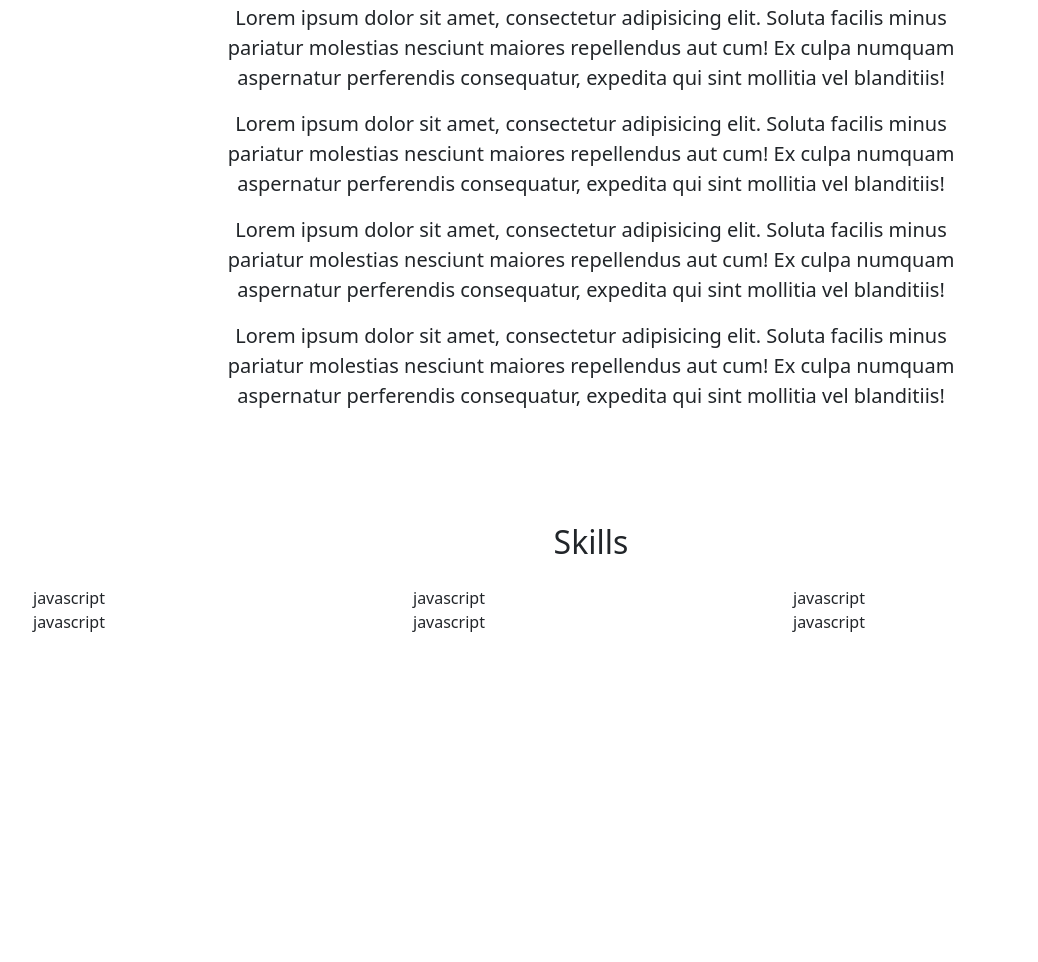
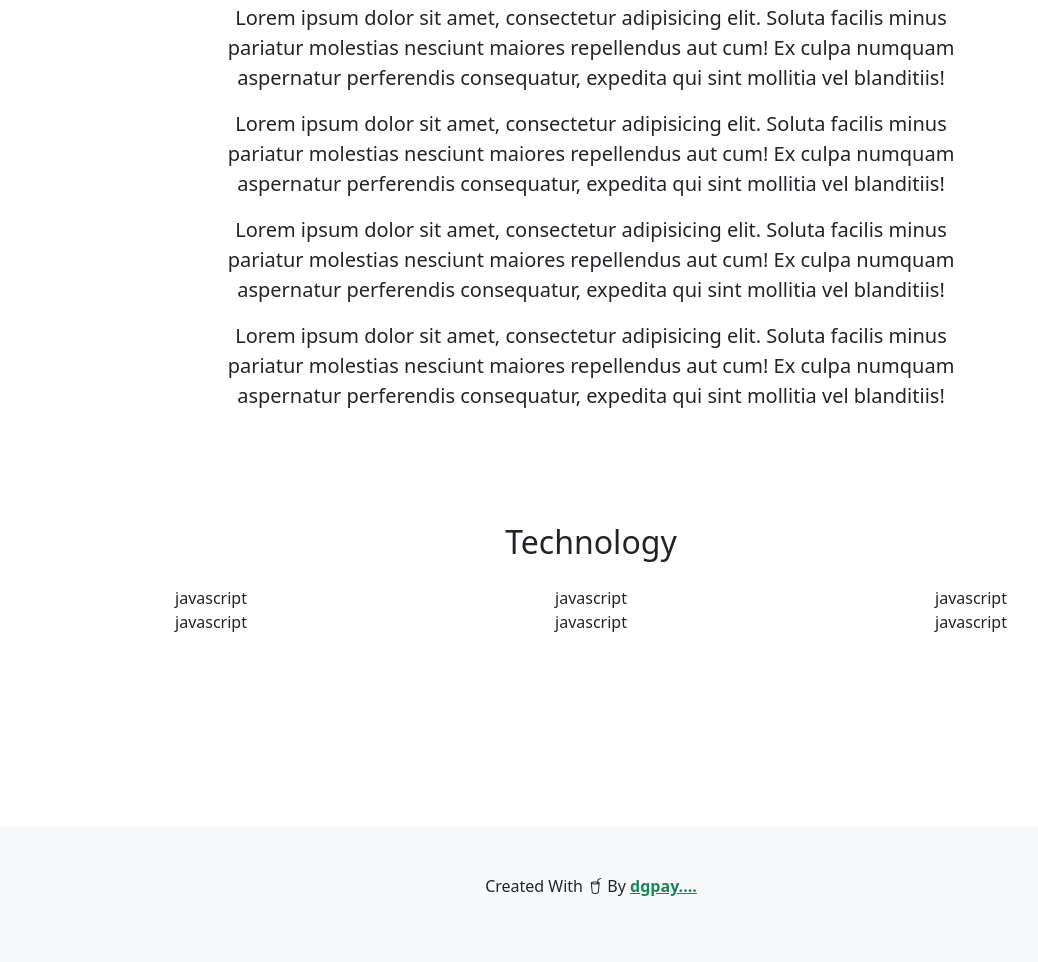
Before and after one commit to dgpay/dgpay.github.io, a plain HTML site: page index.html in a window 1280 px wide. Shown: the part 767-1729 px from the top of the page, without its empty margins (49-1087 px from the left). Before the commit the page ends 1401 px from the top, so only its background shows below. Drawn offline with nearby package versions, Linux system fonts and the light colour scheme.

Commit message:
initiate

```diff
--- a/index.html
+++ b/index.html
@@ -119,15 +119,15 @@
       <div class="container">
         <div class="row text-center mb-3">
           <div class="col">
-            <h2>Skills</h2>
+            <h2>Technology</h2>
           </div>
         </div>
-        <div class="row">
+        <div class="row justify-content-center text-center">
           <div class="col-md-4">javascript</div>
           <div class="col-md-4">javascript</div>
           <div class="col-md-4">javascript</div>
         </div>
-        <div class="row">
+        <div class="row justify-content-center text-center">
           <div class="col-md-4">javascript</div>
           <div class="col-md-4">javascript</div>
           <div class="col-md-4">javascript</div>
@@ -135,6 +135,16 @@
       </div>
     </section>
 
+    <section id="projects" class="jumbotron">
+      <div class="container"></div>
+    </section>
+
+    <!--Footer-->
+    <footer class="text-center p-5 bg-light">
+      <p>Created With <i class="bi bi-cup-straw"></i> By <a class="fw-bold text-success" href="dgpay.github.io">dgpay....</a></p>
+    </footer>
+    <!--Akhir Footer-->
+
     <script src="https://cdn.jsdelivr.net/npm/bootstrap@5.1.3/dist/js/bootstrap.bundle.min.js" integrity="sha384-ka7Sk0Gln4gmtz2MlQnikT1wXgYsOg+OMhuP+IlRH9sENBO0LRn5q+8nbTov4+1p" crossorigin="anonymous"></script>
   </body>
 </html>
```
